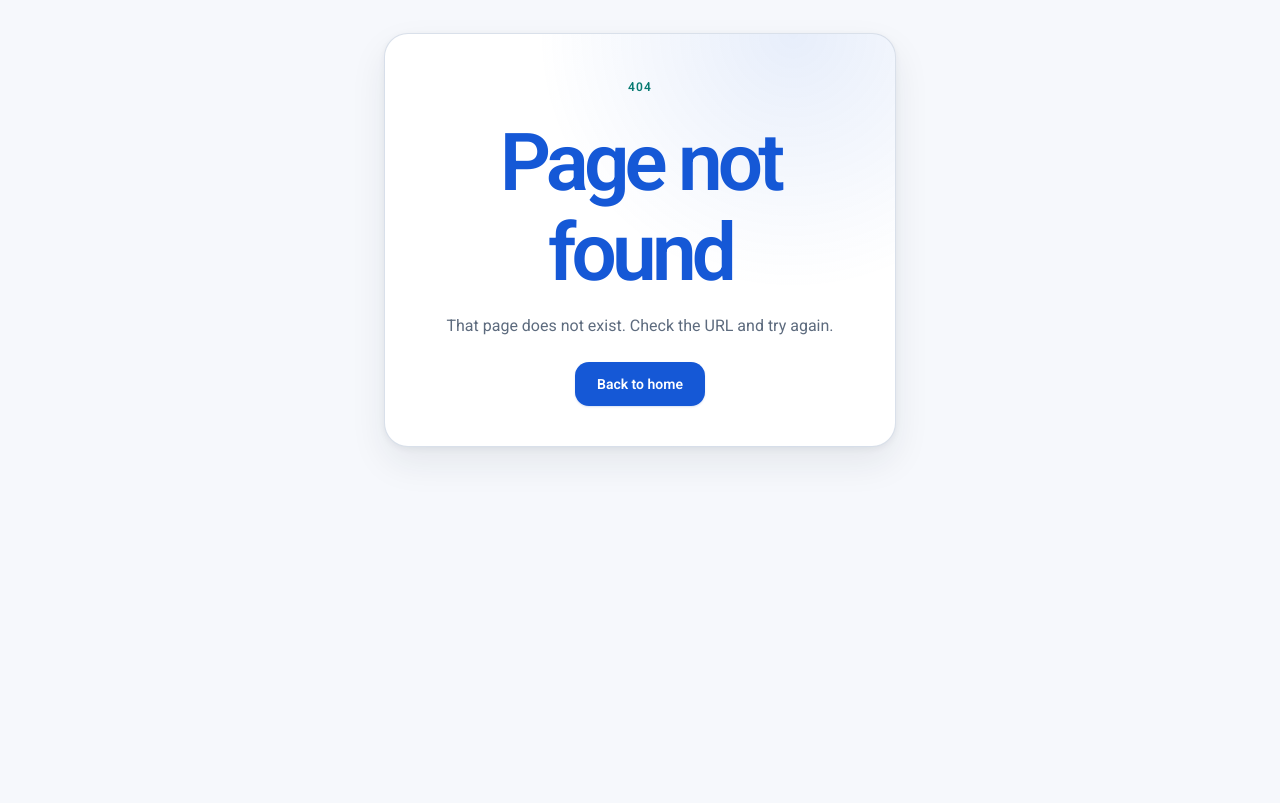
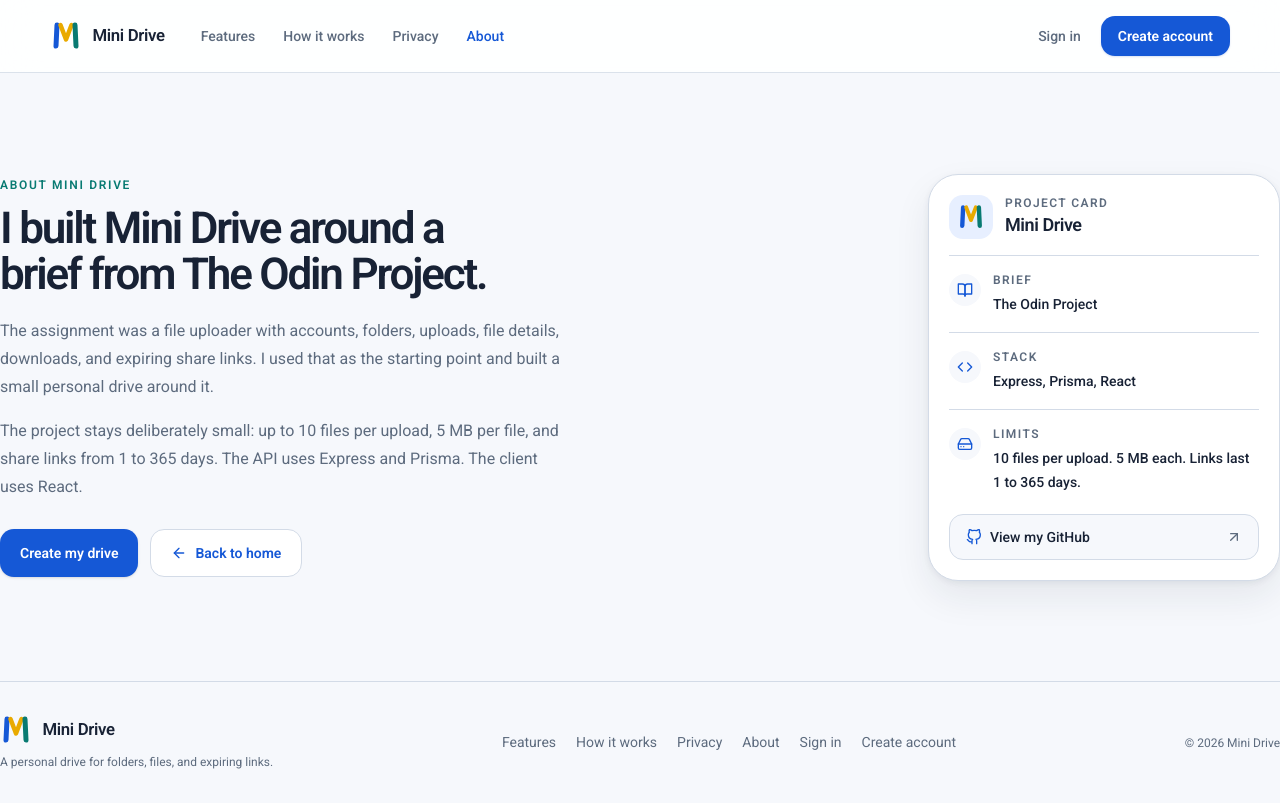
Before and after one commit to uwaje-justice/mini-drive, a React (Vite) app in the folder client/: page /about in a window 1280 px wide. Before the commit this address had no page. Built offline with nearby package versions, Linux system fonts and the light colour scheme; no server answers.

Commit message:
feat(client): add about page
Add the one-screen About page with The Odin Project credit, project facts, an account-aware CTA, and a GitHub profile link. Add About navigation and hash scrolling for landing section links.

```diff
--- a/client/src/app/router.jsx
+++ b/client/src/app/router.jsx
@@ -4,6 +4,7 @@ import AppShell from "@/components/layout/app-shell.jsx";
 import RootLayout from "@/components/layout/root-layout.jsx";
 import GuestRoute from "@/components/routing/guest-route.jsx";
 import ProtectedRoute from "@/components/routing/protected-route.jsx";
+import AboutPage from "@/pages/about-page.jsx";
 import LandingPage from "@/pages/landing-page.jsx";
 import NotFoundPage from "@/pages/not-found-page.jsx";
 import RouteErrorPage from "@/pages/route-error-page.jsx";
@@ -20,6 +21,7 @@ const router = createBrowserRouter([
     errorElement: <RouteErrorPage />,
     children: [
       { index: true, element: <LandingPage /> },
+      { path: "about", element: <AboutPage /> },
       {
         path: "login",
         element: <GuestRoute />,
--- a/client/src/components/layout/landing-footer.jsx
+++ b/client/src/components/layout/landing-footer.jsx
@@ -21,9 +21,10 @@ const LandingFooter = () => {
           </p>
         </div>
         <nav className="site-footer__nav" aria-label="Footer">
-          <a href="#features">Features</a>
-          <a href="#how-it-works">How it works</a>
-          <a href="#privacy">Privacy</a>
+          <Link to="/#features">Features</Link>
+          <Link to="/#how-it-works">How it works</Link>
+          <Link to="/#privacy">Privacy</Link>
+          <Link to="/about">About</Link>
           {user ? (
             <Link to="/drive">My drive</Link>
           ) : (
--- a/client/src/components/layout/landing-header.jsx
+++ b/client/src/components/layout/landing-header.jsx
@@ -1,4 +1,4 @@
-import { Link } from "react-router-dom";
+import { Link, NavLink } from "react-router-dom";
 
 import BrandMark from "@/components/brand-mark.jsx";
 import LogoutButton from "@/features/auth/components/logout-button.jsx";
@@ -17,9 +17,15 @@ const LandingHeader = () => {
         </Link>
 
         <nav className="site-nav site-nav--landing" aria-label="Landing page">
-          <a href="#features">Features</a>
-          <a href="#how-it-works">How it works</a>
-          <a href="#privacy">Privacy</a>
+          <Link to="/#features">Features</Link>
+          <Link to="/#how-it-works">How it works</Link>
+          <Link to="/#privacy">Privacy</Link>
+          <NavLink
+            className={({ isActive }) => (isActive ? "text-primary" : undefined)}
+            to="/about"
+          >
+            About
+          </NavLink>
         </nav>
 
         <div className="site-actions">
--- a/client/src/components/layout/root-layout.jsx
+++ b/client/src/components/layout/root-layout.jsx
@@ -1,8 +1,11 @@
 import { Outlet, ScrollRestoration } from "react-router-dom";
+
+import ScrollToHash from "@/components/routing/scroll-to-hash.jsx";
 
 const RootLayout = () => (
   <>
     <ScrollRestoration />
+    <ScrollToHash />
     <Outlet />
   </>
 );
--- /dev/null
+++ b/client/src/components/routing/scroll-to-hash.jsx
@@ -0,0 +1,21 @@
+import { useEffect } from "react";
+import { useLocation } from "react-router-dom";
+
+const ScrollToHash = () => {
+  const { hash, pathname } = useLocation();
+
+  useEffect(() => {
+    if (!hash) return;
+
+    const frame = requestAnimationFrame(() => {
+      const id = decodeURIComponent(hash.slice(1));
+      document.getElementById(id)?.scrollIntoView({ block: "start" });
+    });
+
+    return () => cancelAnimationFrame(frame);
+  }, [hash, pathname]);
+
+  return null;
+};
+
+export default ScrollToHash;
--- /dev/null
+++ b/client/src/pages/about-page.jsx
@@ -0,0 +1,162 @@
+import {
+  FiArrowLeft,
+  FiArrowUpRight,
+  FiBookOpen,
+  FiCode,
+  FiGithub,
+  FiHardDrive,
+} from "react-icons/fi";
+import { Link } from "react-router-dom";
+
+import BrandMark from "@/components/brand-mark.jsx";
+import LandingFooter from "@/components/layout/landing-footer.jsx";
+import LandingHeader from "@/components/layout/landing-header.jsx";
+import useSession from "@/features/auth/hooks/use-session.js";
+
+const primaryLinkClass =
+  "inline-flex min-h-12 items-center justify-center gap-2 rounded-control bg-primary px-5 text-sm font-semibold text-on-primary shadow-sm transition hover:bg-primary-hover focus-visible:outline-none focus-visible:ring-4 focus-visible:ring-primary/15";
+
+const secondaryLinkClass =
+  "inline-flex min-h-12 items-center justify-center gap-2 rounded-control border border-outline-variant bg-surface px-5 text-sm font-semibold text-primary transition hover:border-primary/30 hover:bg-surface-container-low focus-visible:outline-none focus-visible:ring-4 focus-visible:ring-primary/15";
+
+const projectFacts = [
+  {
+    icon: FiBookOpen,
+    label: "Brief",
+    value: "The Odin Project",
+  },
+  {
+    icon: FiCode,
+    label: "Stack",
+    value: "Express, Prisma, React",
+  },
+  {
+    icon: FiHardDrive,
+    label: "Limits",
+    value: "10 files per upload. 5 MB each. Links last 1 to 365 days.",
+  },
+];
+
+const AboutPage = () => {
+  const session = useSession();
+  const user = session.data?.user;
+
+  return (
+    <>
+      <LandingHeader />
+
+      <main className="landing-page">
+        <section
+          aria-labelledby="about-title"
+          className="container grid gap-10 py-10 lg:min-h-[calc(100dvh-12rem)] lg:grid-cols-[minmax(0,1fr)_22rem] lg:items-center lg:gap-16 lg:py-14"
+        >
+          <div className="max-w-2xl">
+            <p className="text-xs font-semibold uppercase tracking-[0.14em] text-secondary">
+              About Mini Drive
+            </p>
+            <h1
+              className="mt-3 text-2xl font-semibold leading-[1.05] tracking-[-0.05em] text-on-surface sm:text-3xl"
+              id="about-title"
+            >
+              I built Mini Drive around a brief from The Odin Project.
+            </h1>
+            <div className="mt-5 max-w-xl space-y-4 text-sm leading-7 text-on-surface-variant sm:text-base">
+              <p>
+                The assignment was a file uploader with accounts, folders,
+                uploads, file details, downloads, and expiring share links. I
+                used that as the starting point and built a small personal
+                drive around it.
+              </p>
+              <p>
+                The project stays deliberately small: up to 10 files per
+                upload, 5 MB per file, and share links from 1 to 365 days. The
+                API uses Express and Prisma. The client uses React.
+              </p>
+            </div>
+
+            <div className="mt-7 flex flex-wrap items-center gap-3">
+              {user ? (
+                <Link className={primaryLinkClass} to="/drive">
+                  Open my drive
+                </Link>
+              ) : (
+                <Link className={primaryLinkClass} to="/register">
+                  Create my drive
+                </Link>
+              )}
+              <Link className={secondaryLinkClass} to="/">
+                <FiArrowLeft className="size-4" aria-hidden="true" />
+                Back to home
+              </Link>
+            </div>
+          </div>
+
+          <aside
+            aria-labelledby="project-card-title"
+            className="w-full rounded-2xl border border-outline-variant bg-surface p-5 shadow-2 lg:max-w-none"
+          >
+            <div className="flex items-center gap-3 border-b border-outline-variant pb-4">
+              <span className="grid size-11 shrink-0 place-items-center rounded-control bg-primary-container">
+                <BrandMark className="size-7" />
+              </span>
+              <div>
+                <p className="text-xs font-semibold uppercase tracking-[0.12em] text-on-surface-variant">
+                  Project card
+                </p>
+                <h2
+                  className="text-lg font-semibold tracking-tight text-on-surface"
+                  id="project-card-title"
+                >
+                  Mini Drive
+                </h2>
+              </div>
+            </div>
+
+            <dl className="divide-y divide-outline-variant">
+              {projectFacts.map((fact) => {
+                const Icon = fact.icon;
+
+                return (
+                  <div className="flex gap-3 py-4" key={fact.label}>
+                    <span className="mt-0.5 grid size-8 shrink-0 place-items-center rounded-full bg-surface-container-low text-primary">
+                      <Icon className="size-4" aria-hidden="true" />
+                    </span>
+                    <div>
+                      <dt className="text-xs font-semibold uppercase tracking-[0.12em] text-on-surface-variant">
+                        {fact.label}
+                      </dt>
+                      <dd className="mt-1 text-sm leading-6 font-medium text-on-surface">
+                        {fact.value}
+                      </dd>
+                    </div>
+                  </div>
+                );
+              })}
+            </dl>
+
+            <a
+              aria-label="View my GitHub profile (opens in a new tab)"
+              className="mt-1 flex items-center justify-between gap-3 rounded-control border border-outline-variant bg-surface-container-low px-4 py-3 text-sm font-medium text-on-surface transition hover:border-primary/30 hover:bg-primary-container/50 focus-visible:outline-none focus-visible:ring-4 focus-visible:ring-primary/15"
+              href="https://github.com/odinpikin"
+              rel="noopener noreferrer"
+              target="_blank"
+            >
+              <span className="inline-flex items-center gap-2">
+                <FiGithub className="size-4 text-primary" aria-hidden="true" />
+                View my GitHub
+              </span>
+              <FiArrowUpRight
+                className="size-4 text-on-surface-variant"
+                aria-hidden="true"
+              />
+            </a>
+          </aside>
+        </section>
+      </main>
+
+      <LandingFooter />
+    </>
+  );
+};
+
+export default AboutPage;
```
Also changed, not shown: 1 other file (tests, documents, lock files or other folders).
